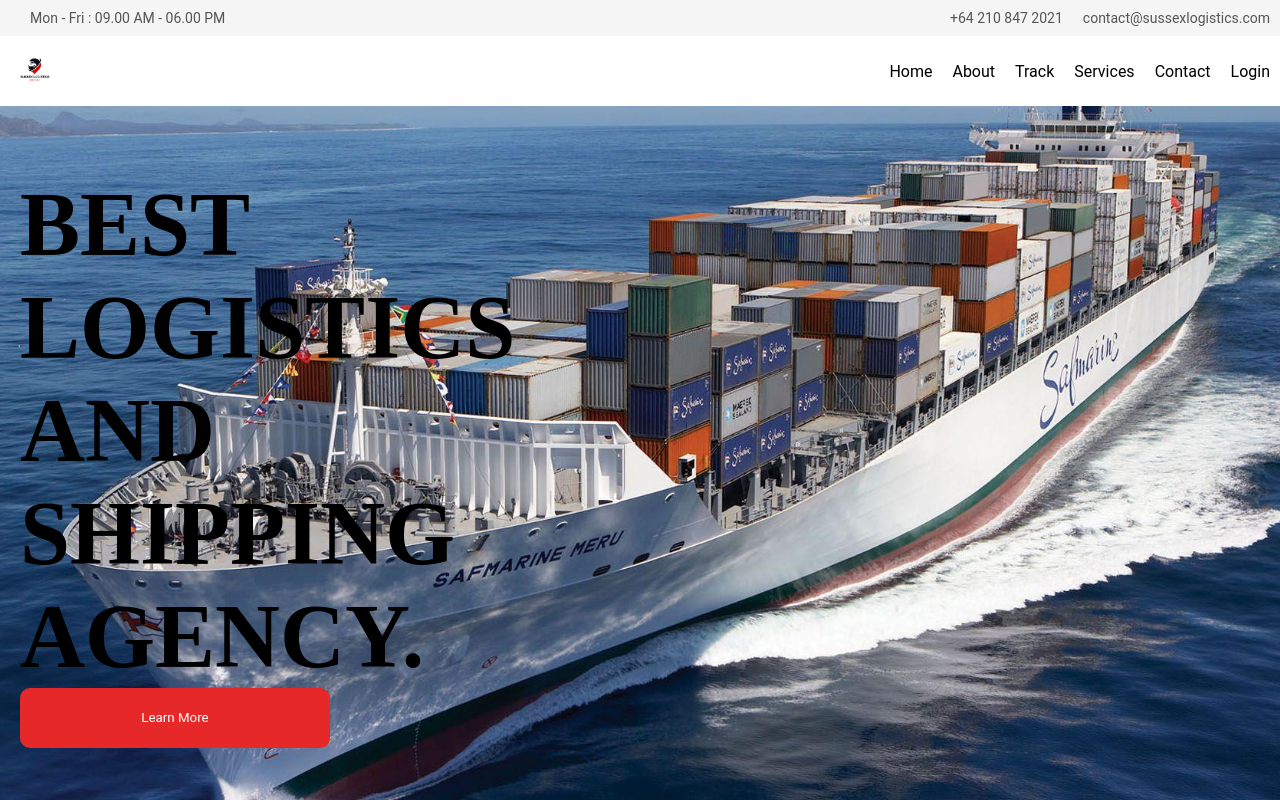
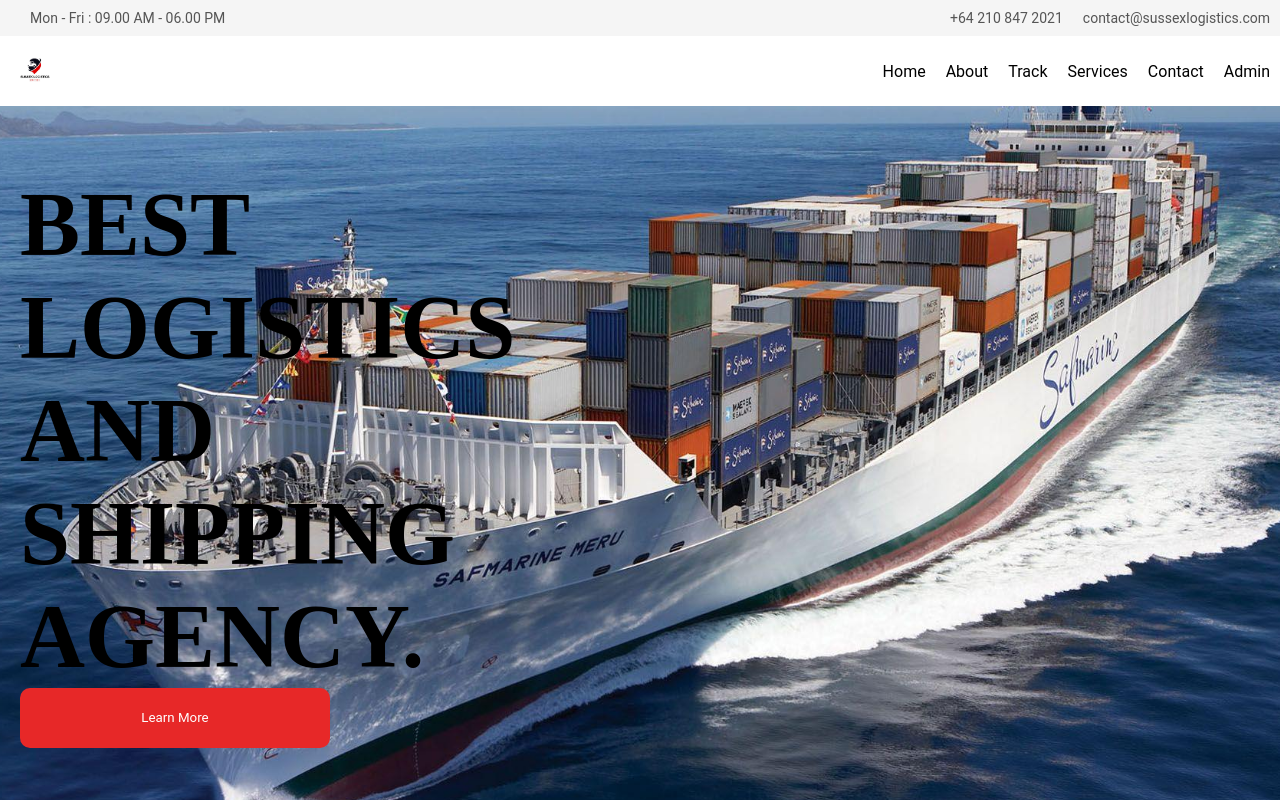
Before and after one commit to ronaldkelechi11/sussex-logistics, a React (Vite) app: page / in a window 1280 px wide. Shown: the top 800 px of the page. Built offline with nearby package versions, Linux system fonts and the light colour scheme; sample sign-in values are in the browser's storage.

Commit message:
Created a better admin login system

```diff
--- a/src/components/Navbar.jsx
+++ b/src/components/Navbar.jsx
@@ -1,7 +1,10 @@
+import { useState } from 'react';
 import './Navbar.css'
 import { Link } from 'react-router-dom'
 
 const Navbar = () => {
+    const SESSION_STORAGE_ADMINISLOGGEDIN = sessionStorage.getItem("sessionstorageadminisloggedin");
+
     return (
         <div className="navbar">
             <div className="navbar_top">
@@ -22,7 +25,7 @@
                     <Link to={"/track"}>Track</Link>
                     <a href="/#services">Services</a>
                     <a href="/#contact">Contact</a>
-                    <Link to="/admin">Login</Link>
+                    <Link to="/admin">{SESSION_STORAGE_ADMINISLOGGEDIN ? "Admin" : "Login"}</Link>
                 </div>
             </div>
         </div>
--- a/src/components/admin/adminFormBody.jsx
+++ b/src/components/admin/adminFormBody.jsx
@@ -19,9 +19,8 @@
                     alert("Wrong Admin Email or Password. Try Again")
                 }
                 if (result.status == 200) {
-                    alert("Please Refresh your browser")
                     sessionStorage.setItem(SESSION_STORAGE_ADMINISLOGGEDIN, true)
-                    navigate("/admin")
+                    navigate("/")
                 }
             }).catch((err) => {
                 alert("Error")
```
